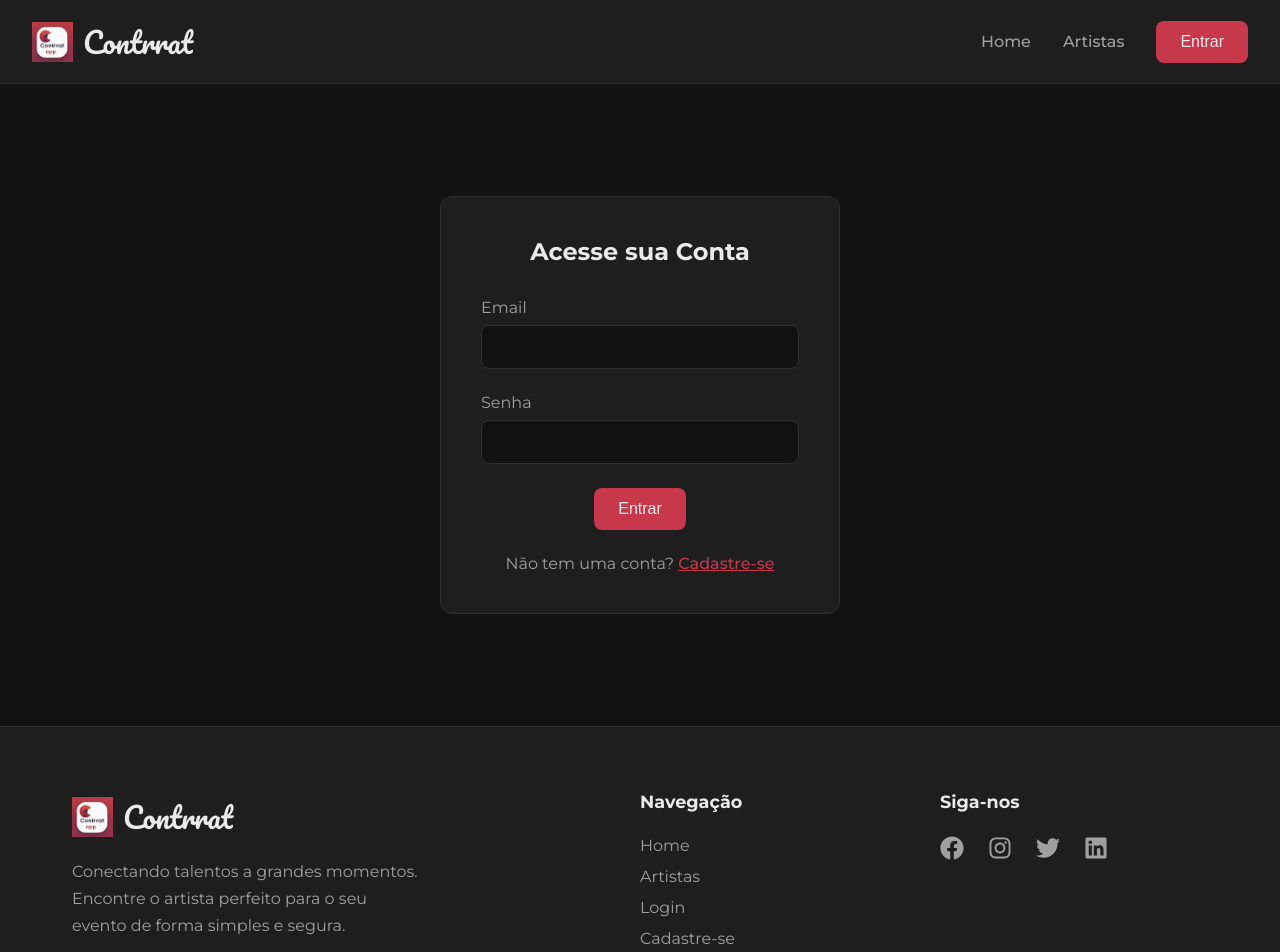
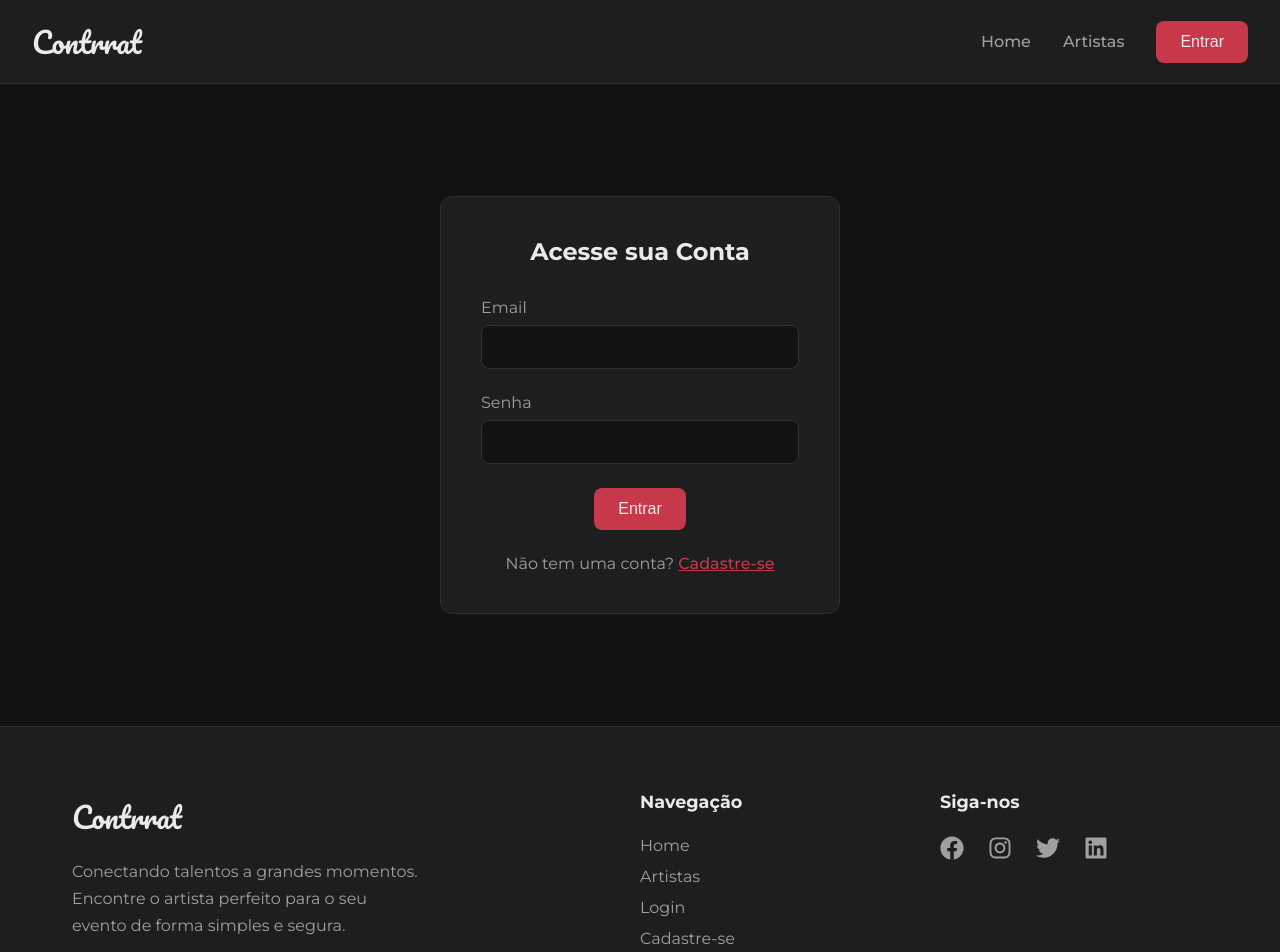
Before and after one commit to matteusmoreno/contrrat-frontend, a React (Create React App) app: page /login in a window 1280 px wide. Shown: the top 952 px of the page. Built offline with nearby package versions, Linux system fonts and the light colour scheme.

Commit message:
removing Contrrat Logo

```diff
--- a/src/components/Footer/Footer.js
+++ b/src/components/Footer/Footer.js
@@ -2,7 +2,7 @@
 import React from 'react';
 import { Link } from 'react-router-dom';
 import styles from './Footer.module.css';
-import logo from '../../assets/contrrat-logo.png';
+// import logo from '../../assets/contrrat-logo.png'; // Logo não é mais usado
 import { FaFacebook, FaInstagram, FaTwitter, FaLinkedin } from 'react-icons/fa';
 
 const Footer = () => {
@@ -10,8 +10,8 @@ const Footer = () => {
         <footer className={styles.footer}>
             <div className={styles.footerContainer}>
                 <div className={styles.footerAbout}>
+                    {/* **ALTERAÇÃO AQUI:** Removida a tag <img> */}
                     <Link to="/" className={styles.logoContainer}>
-                        <img src={logo} alt="Contrrat Logo" className={styles.logo} />
                         <span className={styles.logoText}>Contrrat</span>
                     </Link>
                     <p>Conectando talentos a grandes momentos. Encontre o artista perfeito para o seu evento de forma simples e segura.</p>
--- a/src/components/Navbar/Navbar.js
+++ b/src/components/Navbar/Navbar.js
@@ -2,7 +2,7 @@
 import React from 'react';
 import { NavLink, Link, useNavigate } from 'react-router-dom';
 import styles from './Navbar.module.css';
-import logo from '../../assets/contrrat-logo.png';
+// import logo from '../../assets/contrrat-logo.png'; // Logo não é mais usado
 import { useAuth } from '../../contexts/AuthContext';
 import Button from '../Button/Button';
 
@@ -17,8 +17,8 @@ const Navbar = () => {
 
     return (
         <nav className={styles.navbar}>
+            {/* **ALTERAÇÃO AQUI:** Removida a tag <img> */}
             <Link to="/" className={styles.logoContainer}>
-                <img src={logo} alt="Contrrat Logo" className={styles.logo} />
                 <span className={styles.logoText}>Contrrat</span>
             </Link>
 
@@ -42,7 +42,6 @@ const Navbar = () => {
 
                 {isAuthenticated ? (
                     <>
-                        {/* O link agora aponta para o novo Dashboard e o texto é mais direto */}
                         <NavLink
                             to={user?.scope === 'ARTIST' ? "/dashboard/artista" : "/perfil"}
                             className={({ isActive }) =>
```
